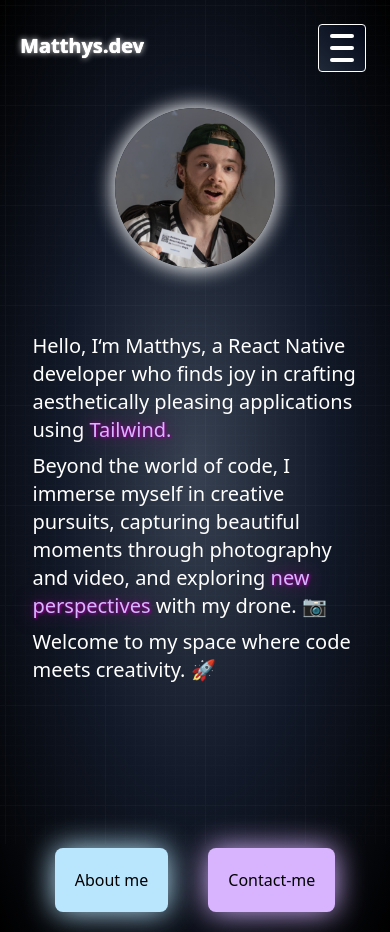
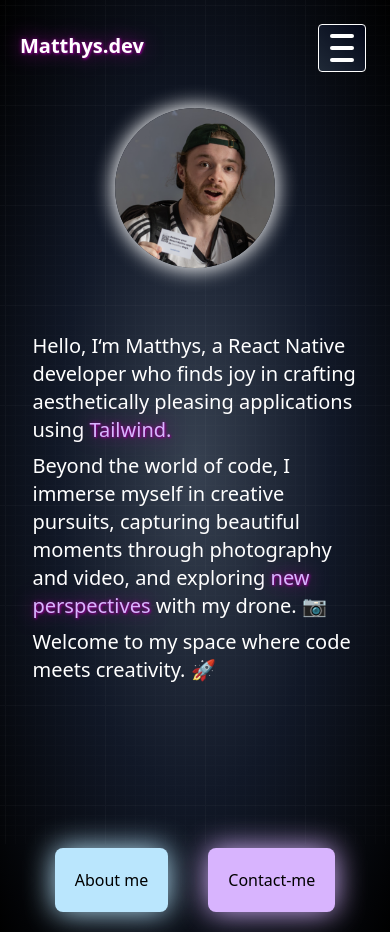
Before and after one commit to MatthysDev/Matthys.dev.v2, a Next.js app: page / in a window 390 px wide. Built offline with nearby package versions, Linux system fonts and the light colour scheme.

Commit message:
fix: 🐛 Homepage link

```diff
--- a/src/components/Menu/MenuMobile.tsx
+++ b/src/components/Menu/MenuMobile.tsx
@@ -40,13 +40,15 @@ export default function MenuMobile({ }: Props) {
     };
     return (
         <>
-            <div className='mx-4 md:hidden pt-4 flex justify-between text-white cursor-pointer ' >
-                <a
-                    className={`text-xl ml-1 mt-4 font-bold text-white my-auto ${router.pathname === '/' ? 'text-purple-300' : ''}`}
-                    style={router.pathname === '/about' ? neonPurple : neonBlanc}
-                >
-                    Matthys.dev
-                </a>
+            <div className='mx-4 md:hidden pt-4 flex justify-between text-white cursor-pointer '>
+                <Link href='/' passHref legacyBehavior>
+                    <a
+                        className={` text-xl ml-1 mt-4 font-bold text-white my-auto ${router.pathname === '/' ? 'text-purple-300' : ''}`}
+                        style={router.pathname === '/' ? neonPurple : neonBlanc}
+                    >
+                        Matthys.dev
+                    </a>
+                </Link>
                 <button
                     className="bg-gradient-to-tr from-gray-800 to-slate-950 fixed top-6 right-6 z-20 flex flex-col h-12 w-12 border border-white rounded justify-center items-center group"
                     onClick={() => {
```
